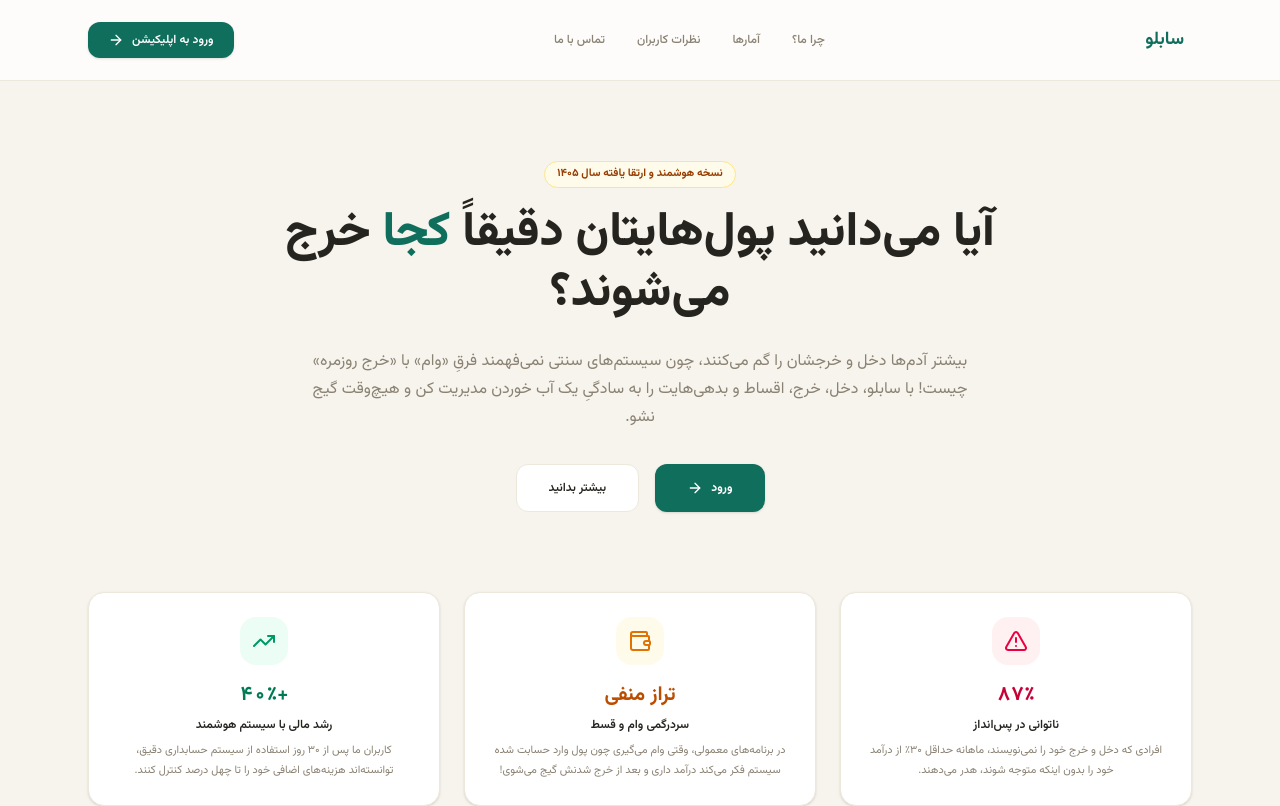
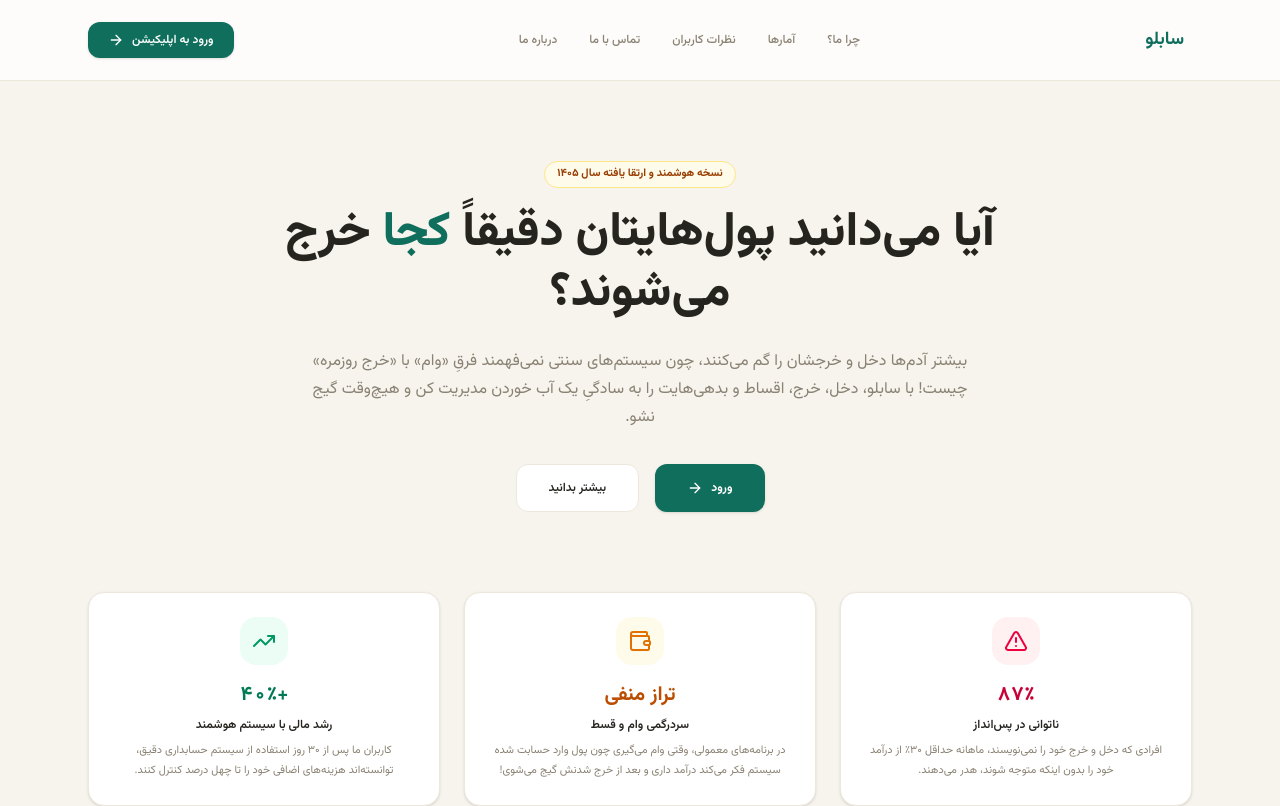
Before and after one commit to parsaasadzadeh/Sablo-Web, a Next.js app: page / in a window 1280 px wide. Shown: the top 806 px of the page. Built offline with nearby package versions, Linux system fonts and the light colour scheme.

Commit message:
Update Header.js

```diff
--- a/src/components/landing/Header.js
+++ b/src/components/landing/Header.js
@@ -11,6 +11,7 @@ export default function Header() {
     { href: "#stats", label: "آمارها" },
     { href: "#testimonials", label: "نظرات کاربران" },
     { href: "/contact", label: "تماس با ما" },
+    { href: "/about", label: "درباره ما" },
   ];
 
   return (
```
